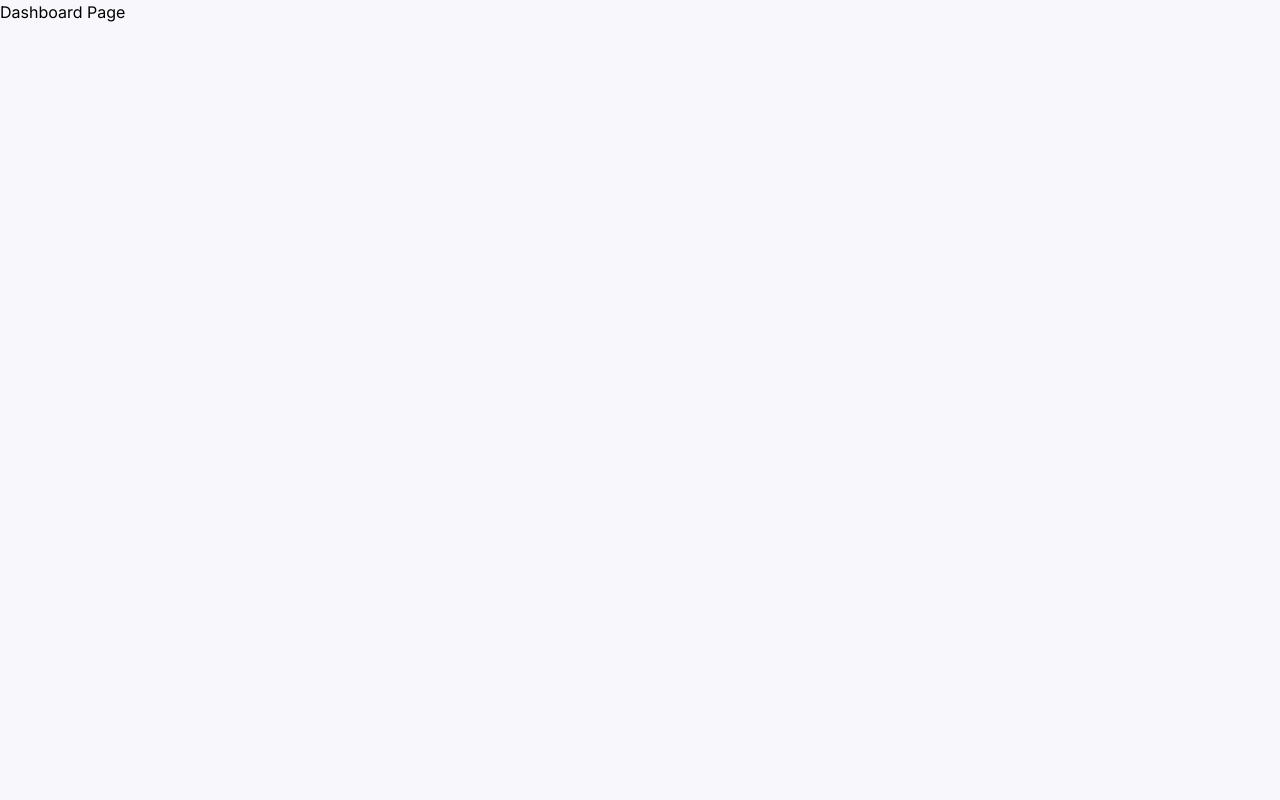
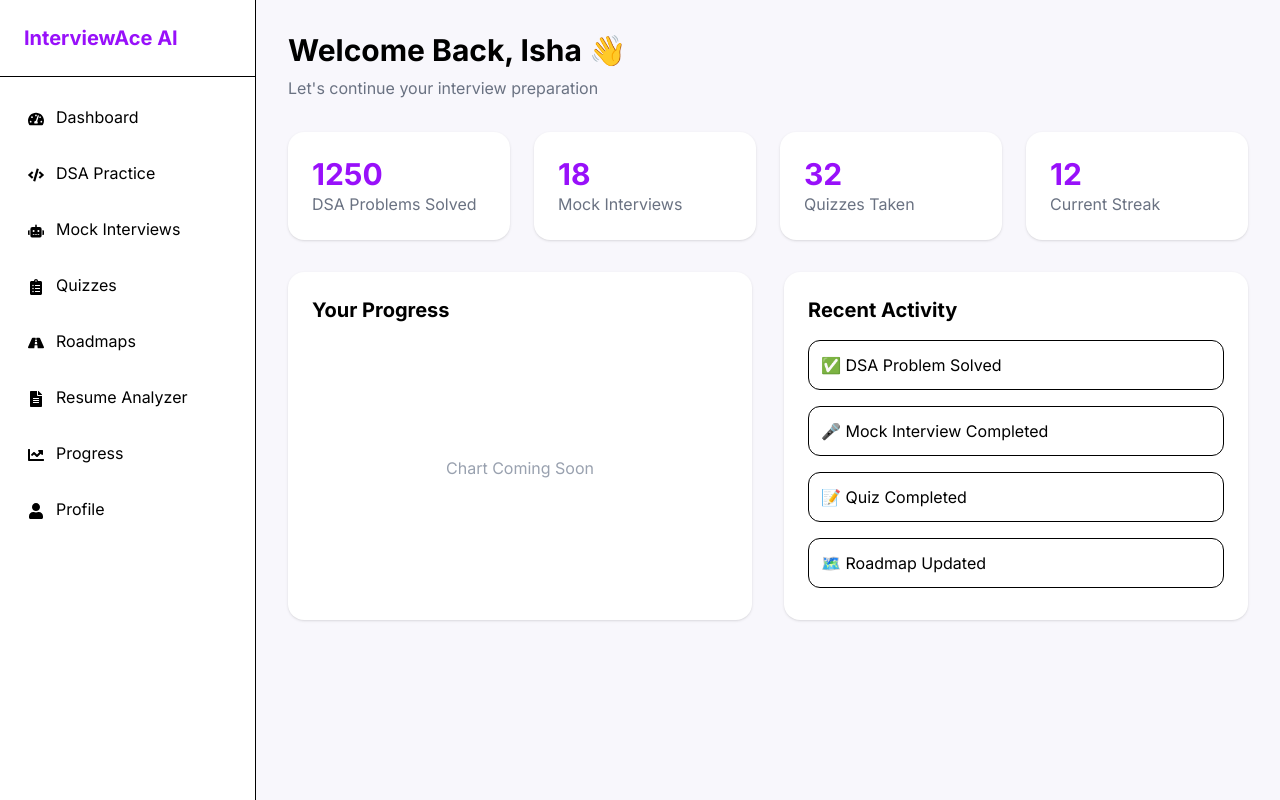
Before and after one commit to Isha4002/interview-ace-ai, a React (Vite) app: page /dashboard in a window 1280 px wide. Built offline with nearby package versions, Linux system fonts and the light colour scheme.

Commit message:
Created sidebar and dashboard

```diff
--- a/src/components/Sidebar.jsx
+++ b/src/components/Sidebar.jsx
@@ -0,0 +1,98 @@
+import {
+  FaTachometerAlt,
+  FaCode,
+  FaRobot,
+  FaClipboardList,
+  FaRoad,
+  FaFileAlt,
+  FaChartLine,
+  FaUser
+} from "react-icons/fa";
+
+import { Link } from "react-router-dom";
+
+function Sidebar() {
+  return (
+    <div className="w-64 h-screen bg-white border-r fixed left-0 top-0">
+
+      <div className="p-6 border-b">
+
+        <h1 className="text-xl font-bold text-purple-600">
+          InterviewAce AI
+        </h1>
+
+      </div>
+
+      <div className="p-4 flex flex-col gap-2">
+
+        <Link
+          to="/dashboard"
+          className="p-3 rounded-xl hover:bg-purple-100"
+        >
+          <FaTachometerAlt className="inline mr-3" />
+          Dashboard
+        </Link>
+
+        <Link
+          to="/practice"
+          className="p-3 rounded-xl hover:bg-purple-100"
+        >
+          <FaCode className="inline mr-3" />
+          DSA Practice
+        </Link>
+
+        <Link
+          to="/aiinterview"
+          className="p-3 rounded-xl hover:bg-purple-100"
+        >
+          <FaRobot className="inline mr-3" />
+          Mock Interviews
+        </Link>
+
+        <Link
+          to="/quiz"
+          className="p-3 rounded-xl hover:bg-purple-100"
+        >
+          <FaClipboardList className="inline mr-3" />
+          Quizzes
+        </Link>
+
+        <Link
+          to="/roadmaps"
+          className="p-3 rounded-xl hover:bg-purple-100"
+        >
+          <FaRoad className="inline mr-3" />
+          Roadmaps
+        </Link>
+
+        <Link
+          to="/resume"
+          className="p-3 rounded-xl hover:bg-purple-100"
+        >
+          <FaFileAlt className="inline mr-3" />
+          Resume Analyzer
+        </Link>
+
+        <Link
+          to="/progress"
+          className="p-3 rounded-xl hover:bg-purple-100"
+        >
+          <FaChartLine className="inline mr-3" />
+          Progress
+        </Link>
+
+        <Link
+          to="/profile"
+          className="p-3 rounded-xl hover:bg-purple-100"
+        >
+          <FaUser className="inline mr-3" />
+          Profile
+        </Link>
+
+      </div>
+
+    </div>
+  );
+}
+
+export default Sidebar;
--- a/src/pages/Dashboard.jsx
+++ b/src/pages/Dashboard.jsx
@@ -1,5 +1,125 @@
+import Sidebar from "../components/Sidebar";
+
 function Dashboard() {
-  return <h1>Dashboard Page</h1>;
+  return (
+    <div className="bg-[#F8F7FC] min-h-screen">
+
+      <Sidebar />
+
+      <div className="ml-64 p-8">
+
+        <h1 className="text-3xl font-bold">
+          Welcome Back, Isha 👋
+        </h1>
+
+        <p className="text-gray-500 mt-2">
+          Let's continue your interview preparation
+        </p>
+
+        {/* Stats */}
+
+        <div className="grid md:grid-cols-4 gap-6 mt-8">
+
+          <div className="bg-white p-6 rounded-2xl shadow-sm">
+
+            <h2 className="text-3xl font-bold text-purple-600">
+              1250
+            </h2>
+
+            <p className="text-gray-500">
+              DSA Problems Solved
+            </p>
+
+          </div>
+
+          <div className="bg-white p-6 rounded-2xl shadow-sm">
+
+            <h2 className="text-3xl font-bold text-purple-600">
+              18
+            </h2>
+
+            <p className="text-gray-500">
+              Mock Interviews
+            </p>
+
+          </div>
+
+          <div className="bg-white p-6 rounded-2xl shadow-sm">
+
+            <h2 className="text-3xl font-bold text-purple-600">
+              32
+            </h2>
+
+            <p className="text-gray-500">
+              Quizzes Taken
+            </p>
+
+          </div>
+
+          <div className="bg-white p-6 rounded-2xl shadow-sm">
+
+            <h2 className="text-3xl font-bold text-purple-600">
+              12
+            </h2>
+
+            <p className="text-gray-500">
+              Current Streak
+            </p>
+
+          </div>
+
+        </div>
+
+        {/* Bottom Section */}
+
+        <div className="grid md:grid-cols-2 gap-8 mt-8">
+
+          <div className="bg-white p-6 rounded-2xl shadow-sm">
+
+            <h2 className="text-xl font-bold mb-4">
+              Your Progress
+            </h2>
+
+            <div className="h-64 flex items-center justify-center text-gray-400">
+              Chart Coming Soon
+            </div>
+
+          </div>
+
+          <div className="bg-white p-6 rounded-2xl shadow-sm">
+
+            <h2 className="text-xl font-bold mb-4">
+              Recent Activity
+            </h2>
+
+            <div className="space-y-4">
+
+              <div className="border rounded-xl p-3">
+                ✅ DSA Problem Solved
+              </div>
+
+              <div className="border rounded-xl p-3">
+                🎤 Mock Interview Completed
+              </div>
+
+              <div className="border rounded-xl p-3">
+                📝 Quiz Completed
+              </div>
+
+              <div className="border rounded-xl p-3">
+                🗺️ Roadmap Updated
+              </div>
+
+            </div>
+
+          </div>
+
+        </div>
+
+      </div>
+
+    </div>
+  );
 }
 
 export default Dashboard;
```
